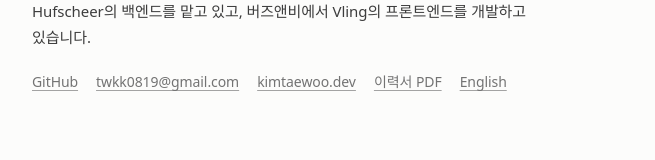
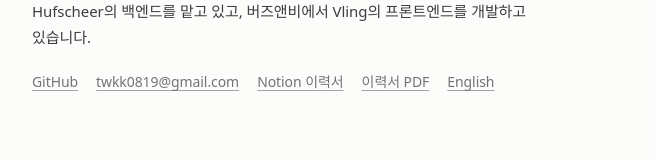
Before and after one commit to TAEW00KIM/TAEW00KIM.github.io, a React (Vite) app: page / in a window 1280 px wide. Shown: the part 176-336 px from the top of the page, without its empty margins (312-967 px from the left). Built offline with nearby package versions, Linux system fonts and the light colour scheme; a web font is replaced by a local one.

Commit message:
Move to kimtaewoo.dev: preview URLs and images, Notion resume link in header

```diff
--- a/index.html
+++ b/index.html
@@ -10,8 +10,8 @@
     <meta property="og:site_name" content="Kim Taewoo" />
     <meta property="og:title" content="김태우 | 소프트웨어 개발자" />
     <meta property="og:description" content="운영하면서 생기는 문제를 찾아 고치는 일을 좋아합니다." />
-    <meta property="og:url" content="https://taew00kim.github.io/" />
-    <meta property="og:image" content="https://taew00kim.github.io/og.png" />
+    <meta property="og:url" content="https://kimtaewoo.dev/" />
+    <meta property="og:image" content="https://kimtaewoo.dev/og.png" />
     <meta property="og:image:width" content="1200" />
     <meta property="og:image:height" content="630" />
     <meta property="og:image:alt" content="김태우, 소프트웨어 개발자" />
--- a/scripts/copy-en.mjs
+++ b/scripts/copy-en.mjs
@@ -14,8 +14,8 @@
     /<meta property="og:description" content="[^"]*" \/>/,
     '<meta property="og:description" content="I like finding and fixing the problems that come up when running a service." />',
   ],
-  [/<meta property="og:url" content="[^"]*" \/>/, '<meta property="og:url" content="https://taew00kim.github.io/en/" />'],
-  [/<meta property="og:image" content="[^"]*" \/>/, '<meta property="og:image" content="https://taew00kim.github.io/og-en.png" />'],
+  [/<meta property="og:url" content="[^"]*" \/>/, '<meta property="og:url" content="https://kimtaewoo.dev/en/" />'],
+  [/<meta property="og:image" content="[^"]*" \/>/, '<meta property="og:image" content="https://kimtaewoo.dev/og-en.png" />'],
   [/<meta property="og:image:alt" content="[^"]*" \/>/, '<meta property="og:image:alt" content="Kim Taewoo, Software Engineer" />'],
   [/<meta property="og:locale" content="[^"]*" \/>/, '<meta property="og:locale" content="en_US" />'],
 ];
--- a/scripts/og/card.html
+++ b/scripts/og/card.html
@@ -20,8 +20,8 @@
 </div>
 <script>
   const T = {
-    ko: { label: "소프트웨어 개발자", name: "김태우", line: "운영하면서 생기는 문제를 찾아 고치는 일을 좋아합니다.", url: "taew00kim.github.io" },
-    en: { label: "Software Engineer", name: "Kim Taewoo", line: "I like finding and fixing the problems that come up when running a service.", url: "taew00kim.github.io/en" },
+    ko: { label: "소프트웨어 개발자", name: "김태우", line: "운영하면서 생기는 문제를 찾아 고치는 일을 좋아합니다.", url: "kimtaewoo.dev" },
+    en: { label: "Software Engineer", name: "Kim Taewoo", line: "I like finding and fixing the problems that come up when running a service.", url: "kimtaewoo.dev/en" },
   }[new URLSearchParams(location.search).get("lang") || "ko"];
   for (const k in T) document.getElementById(k).textContent = T[k];
 </script></body></html>
--- a/src/data.en.ts
+++ b/src/data.en.ts
@@ -8,8 +8,8 @@
   github: "https://github.com/TAEW00KIM",
   githubLabel: "github.com/TAEW00KIM",
   email: "twkk0819@gmail.com",
-  web: "https://kimtaewoo.dev",
-  webLabel: "kimtaewoo.dev",
+  web: "https://taewoo.notion.site/portfolio",
+  webLabel: "Notion resume (Korean)",
   resumePdf: "/resume.pdf",
   footer: "Updated 2026.10",
 };
--- a/src/data.ts
+++ b/src/data.ts
@@ -8,8 +8,8 @@
   github: "https://github.com/TAEW00KIM",
   githubLabel: "github.com/TAEW00KIM",
   email: "twkk0819@gmail.com",
-  web: "https://kimtaewoo.dev",
-  webLabel: "kimtaewoo.dev",
+  web: "https://taewoo.notion.site/portfolio",
+  webLabel: "Notion 이력서",
   resumePdf: "/resume.pdf",
   footer: "2026.10 업데이트",
 };
```
Also changed, not shown: public/og-en.png, public/og.png.
